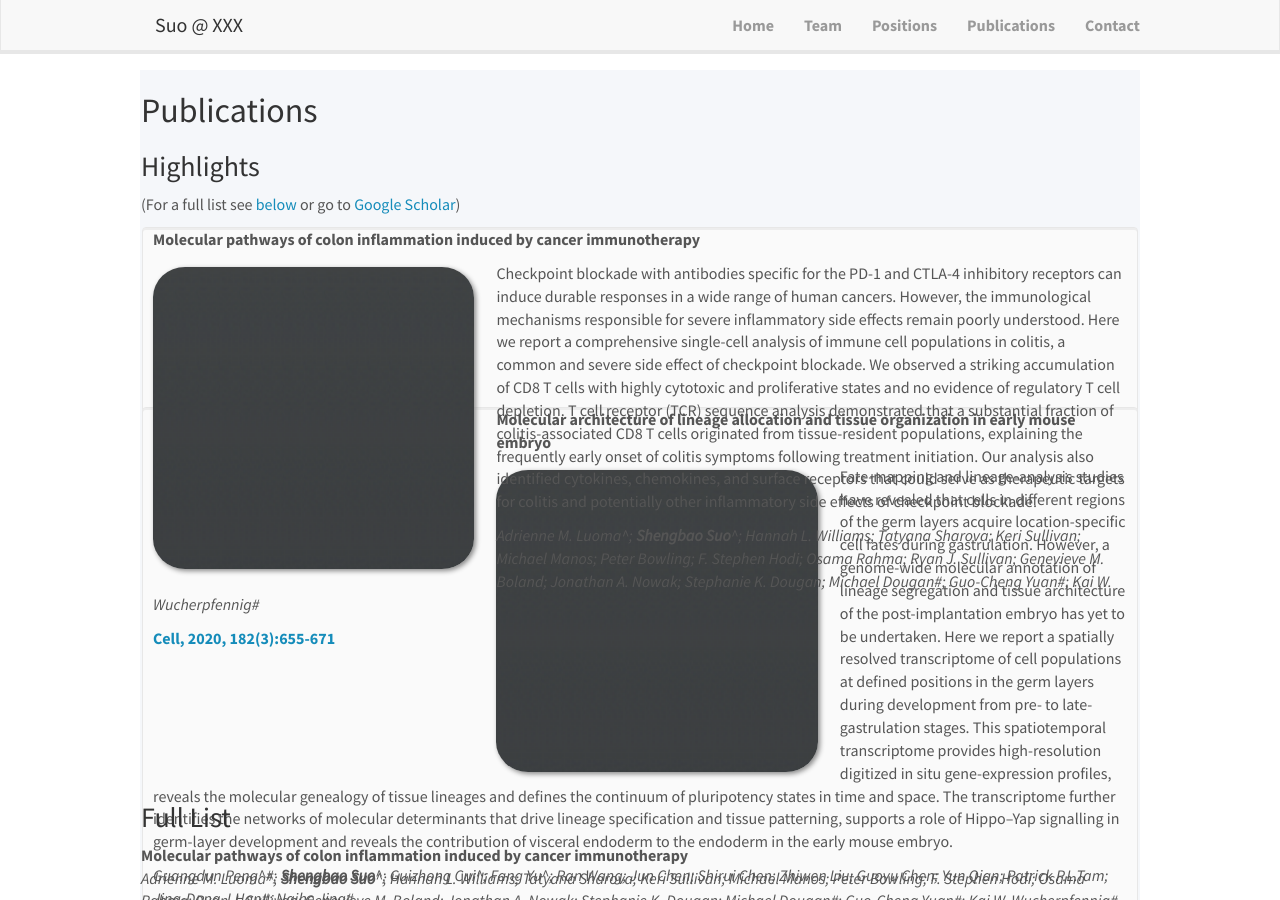
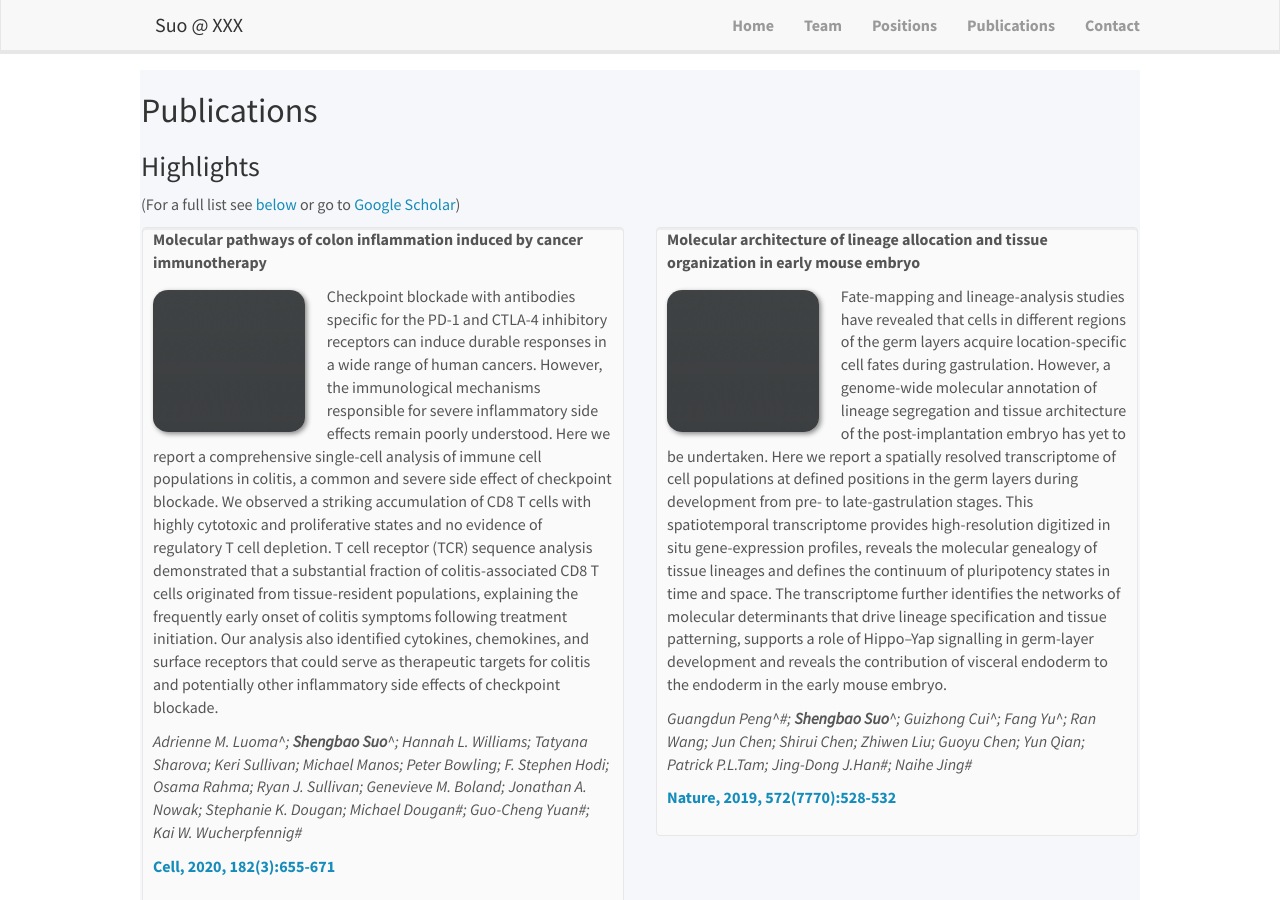
Before and after one commit to suoshengbao/suoshengbao.github.io, a Jekyll site: the page built from _pages/publications.md, in a window 1280 px wide and 900 px high. Built offline with Jekyll 4.4.1, drawn with Linux system fonts in a browser that asks for light colours; nearby versions of some CDN libraries.

Commit message:
Update publications.md

```diff
--- a/_pages/publications.md
+++ b/_pages/publications.md
@@ -23,7 +23,7 @@
 <div class="row">
 {% endif %}
 
-<div class="col-sm-15 clearfix">
+<div class="col-sm-6 clearfix">
  <div class="well">
   <pubtit>{{ publi.title }}</pubtit>
   <img src="{{ site.url }}{{ site.baseurl }}/images/pubpic/{{ publi.image }}" class="img-responsive" width="33%" style="float: left" />
```
